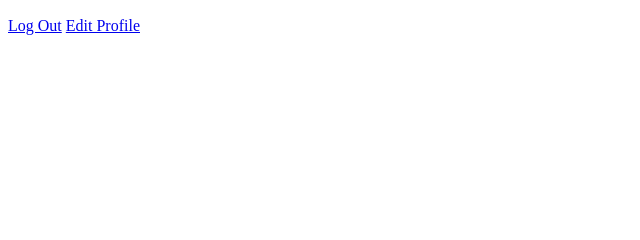
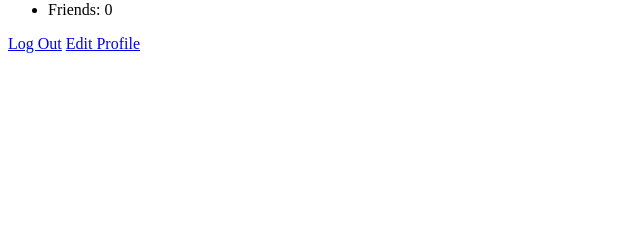
Before and after one commit to abboutah/ft_transcendence, a Django app: template BackEnd/first/users/templates/profile.html in a window 1280 px wide. Shown: the part 291-531 px from the top of the page, without its empty margins (0-640 px from the left). Run offline with Django 4.2, Linux system fonts and the light colour scheme; the template is opened without the code that fills it: values that come from a table or form of the project are taken from there, others are empty; data comes from the database, SQL or seed files in the repository; some libraries are stand-ins or nearby versions.

Commit message:
feat: add friends number/list

```diff
--- a/BackEnd/first/users/models.py
+++ b/BackEnd/first/users/models.py
@@ -17,6 +17,11 @@ class Profile(models.Model):
     nickname = models.TextField(max_length=100, blank=True, null=True)
     first_name = models.CharField(max_length=100, blank=True, null=True)
     last_name = models.CharField(max_length=100, blank=True, null=True)
+    #each record of the first model is related to many records of the second model and also
+    #each record of the second model is related to many records of the first model.
+    friends = models.ManyToManyField(User, related_name='friends', blank=True)
+    #related_name is an attribute that can be used to specify the name of the reverse relation in Django models
+    #https://djangocentral.com/understanding-related-name-in-django-models/
     #convert an object into its string, so whenever we print out the profile of user, it will display his username
     def __str__(self):
         return self.user.username
@@ -31,6 +36,22 @@ class Profile(models.Model):
             img.thumbnail(new_img)
             img.save(self.avatar.path)
 
+    def get_friends(self):
+        return self.friends.all()
+
+    def get_number_of_friends(self):
+        return self.friends.all().count()
+
+    # STATUS_CHOICES = (
+    #     ('send', 'send'),
+    #     ('accepted', 'accepted'),
+    # )
+
 # class api(models.Model):
 #     name = models.CharField(max_length=200)
 #     description = models.CharField(max_length=500)
+
+# class relationship(models.Model):
+#     sender = models.ForeignKey(Profile, on_delete=models.CASCADE, related_name='sender')
+#     receiver = models.ForeignKey(Profile, on_delete=models.CASCADE, related_name='receiver')
+#     status = models.CharField(max_length=8, choices=STATUS_CHOICES)
--- a/BackEnd/first/users/profile.py
+++ b/BackEnd/first/users/profile.py
@@ -26,6 +26,7 @@ class UpdateProfileForm(forms.ModelForm):
     avatar = forms.ImageField(required=False,widget=forms.FileInput(attrs={'class': 'form-control-file'}))
     bio = forms.CharField(required=False,widget=forms.Textarea(attrs={'class': 'form-control', 'rows': 5}))
     nickname = forms.CharField(required=False,max_length=100,widget=forms.TextInput(attrs={'class': 'form-control'}))
+    # friends = frosm.
     class Meta:
         model = Profile
         fields = ['avatar', 'nickname', 'bio']
--- a/BackEnd/first/users/templates/profile.html
+++ b/BackEnd/first/users/templates/profile.html
@@ -10,6 +10,12 @@
         <li>Last name: {{ request.user.last_name }}</li>
         <li>Email: {{ request.user.email }}</li>
         <li>Bio: {{ profile.bio }}</li>
+        <li>Friends: {{ profile.get_number_of_friends }}</li>
+        {% for friend in profile.get_friends %}
+        <li>List of friends:
+            {{ friend }}
+        </li>
+        {% endfor %}
     </ul>
 
     <a href="{% url 'logout' %}">Log Out</a>
--- a/BackEnd/first/users/templates/view_profile.html
+++ b/BackEnd/first/users/templates/view_profile.html
@@ -10,5 +10,11 @@
         <li>Last name: {{ profile.user.last_name }}</li>
         <li>Email: {{ profile.user.email }}</li>
         <li>Bio: {{ profile.bio }}</li>
+        <li>Friends: {{ profile.get_number_of_friends }}</li>
+        {% for friend in profile.get_friends %}
+        <li>List of friends:
+            {{ friend }}
+        </li>
+        {% endfor %}
     </ul>
 {% endblock %}
```
Also changed, not shown: BackEnd/first/users/templates/allusers.html (added, +20 -0 lines), BackEnd/first/users/migrations/0008_profile_friends_alter_profile_user_friend_request.py (added), BackEnd/first/users/migrations/0009_remove_profile_friends_user_and_more.py (added), BackEnd/first/users/migrations/0010_remove_user_friends_remove_user_groups_and_more.py (added), BackEnd/first/users/migrations/0011_profile_friends.py (added).
